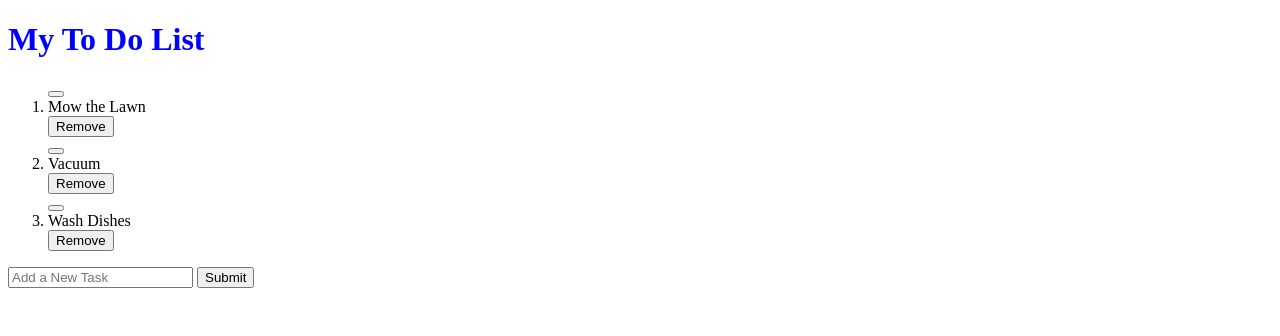
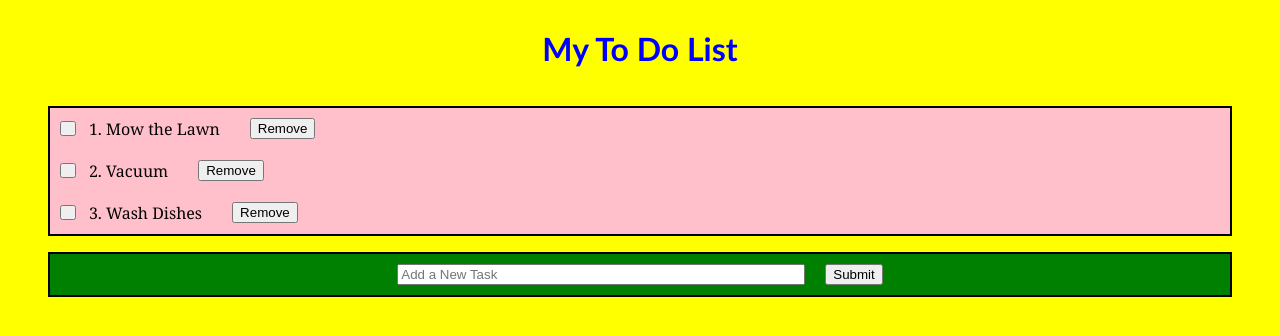
Before and after one commit to emilygvargas/to-do-list, a website: page index.html in a window 1280 px wide. Drawn offline with Linux system fonts and the light colour scheme.

Commit message:
added styling

```diff
--- a/index.html
+++ b/index.html
@@ -31,7 +31,7 @@
         </div>
     </ol>
     <div class="New-Task">
-        <input type="text" id="New-Task" name="New-Task" placeholder="Add a New Task">
+        <input type="text" id="New-Task" name="New-Task" placeholder="Add a New Task" style="width:400px;">
         <button onclick="newElement()" class="Submit">Submit</button>
     </div>
 </body>
--- a/index.js
+++ b/index.js
@@ -37,7 +37,7 @@ function newElement(){
   removeButton.innerHTML = "Remove";
 
   let div = document.createElement("div");
-  div.className="To-Do-List";
+  div.className="To-Do-Item";
   div.appendChild(checkmarkButton);
   div.appendChild(taskName);
   div.appendChild(removeButton);
--- a/style.css
+++ b/style.css
@@ -1,3 +1,46 @@
 h1 {
     color:blue;
+    text-align: center;
+    font-family: 'Gill Sans', 'Gill Sans MT', Calibri, 'Trebuchet MS', sans-serif;
 }
+body {
+    justify-content: center;
+    display: flex;
+    flex-flow: column;
+    background-color: yellow;
+}
+.To-Do-Item {
+    display: flex;
+    flex-flow: row;
+    padding: 10px;
+    gap: 30px;
+    justify-content: flex-start;
+    align-items: center;
+    align-content: center;
+    width:400px;
+    font-family: Cambria, Cochin, Georgia, Times, 'Times New Roman', serif;
+}
+.Checkmark {
+    height:15px;
+    width:15px;
+}
+#To-Do-List {
+    border: 2px solid black;
+    display: flex;
+    align-content: center;
+    flex-flow: column;
+    margin-right: 40px;
+    background-color: pink;
+}
+.New-Task {
+    border:2px solid black;
+    display: flex;
+    align-content: center;
+    padding: 10px;
+    left:20px;
+    margin-left: 40px;
+    margin-right: 40px;
+    justify-content: center;
+    background-color: green;
+    gap:20px;
+}
```
